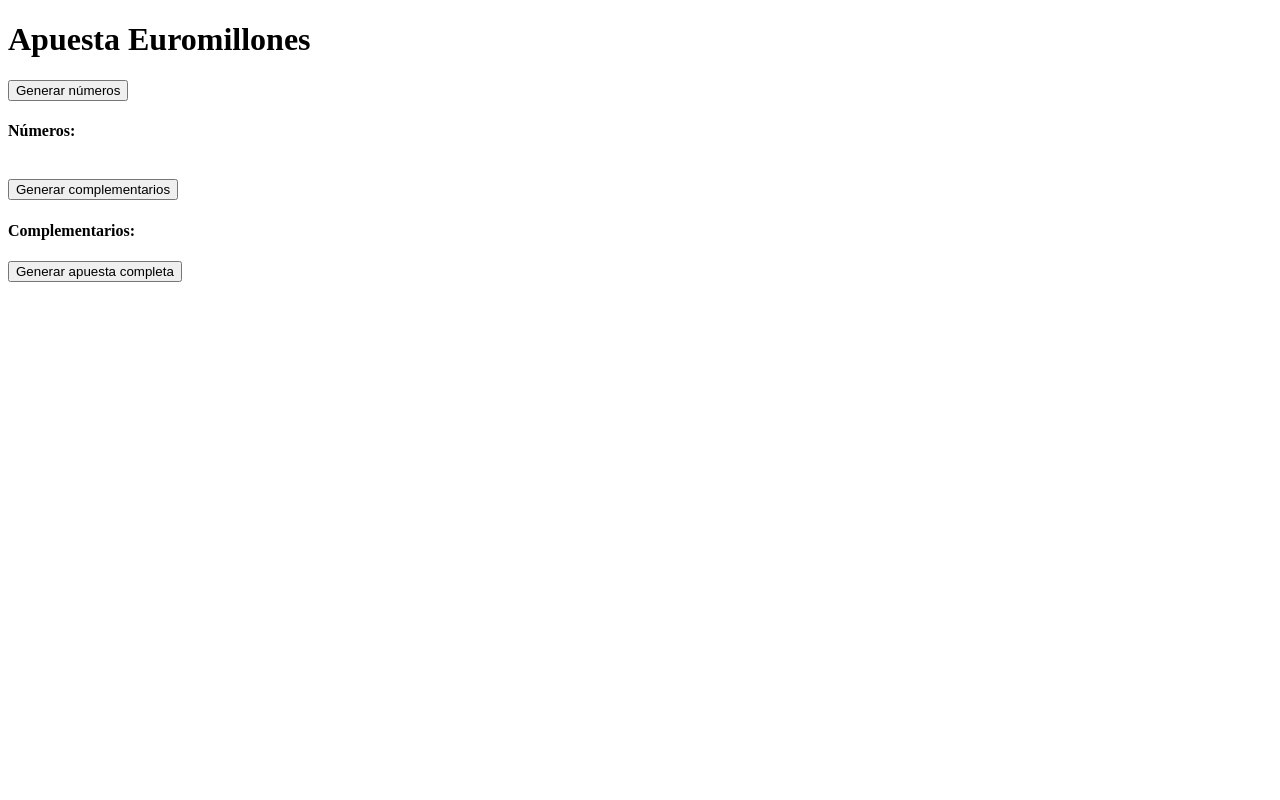
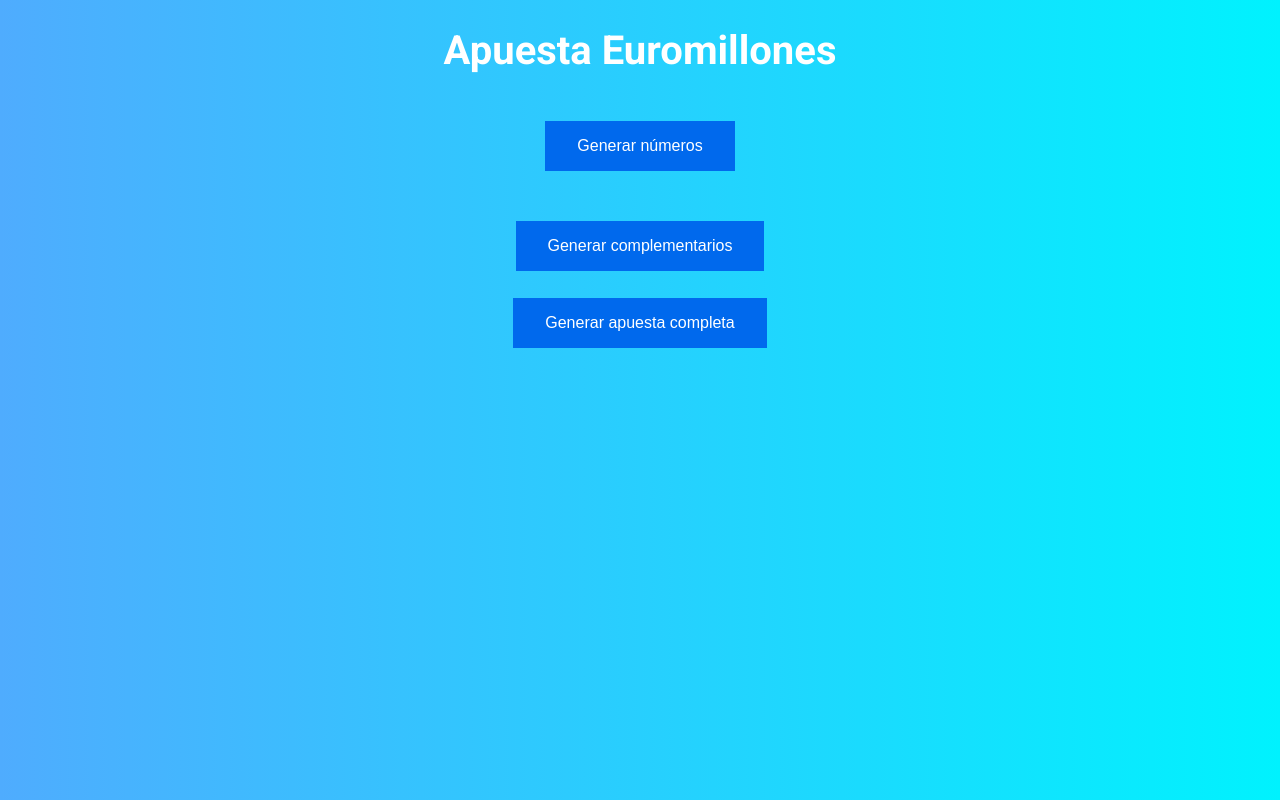
Before and after one commit to alzca1/bet-generator, a plain HTML site: page index.html in a window 1280 px wide. Drawn offline with Linux system fonts and the light colour scheme.

Commit message:
Add simple CSS styling

```diff
--- a/index.html
+++ b/index.html
@@ -1,24 +1,29 @@
 <!DOCTYPE html>
 <html lang="en">
   <head>
-    <title>Hello, world!</title>
+    <title>Bet Generator</title>
     <meta charset="utf-8" />
     <meta
       name="viewport"
       content="width=device-width, initial-scale=1, shrink-to-fit=no"
     />
+    <link href="https://fonts.googleapis.com/css?family=Roboto:400,700&display=swap" rel="stylesheet">
     <link rel="stylesheet" href="style.css" />
   </head>
 
   <body>
-    <h1>Apuesta Euromillones</h1>
-    <button class="combo-button-5">Generar números</button>
-    <h4>Números: <span class="combo-5"></span></h4>
-    <br>
-    <button class="combo-button-2">Generar complementarios</button>
-    <h4>Complementarios: <span class="combo-2"></span></h4>
+      <div class="container">
+          <h1>Apuesta Euromillones</h1>
+          <div class="bet-container">
+              <button class="combo-button-5">Generar números</button>
+              <h4><span class="combo-5"></span></h4>
+              <br>
+              <button class="combo-button-2">Generar complementarios</button>
+              <h4><span class="combo-2"></span></h4>
+              <button class="combo-button-3">Generar apuesta completa</button>
+          </div>
 
-    <button class="combo-button-3">Generar apuesta completa</button>
+      </div>
 
     <script src="app.js"></script>
   </body>
--- a/style.css
+++ b/style.css
@@ -0,0 +1,59 @@
+body {
+  margin: 0 auto;
+  font-size: 20px;
+ background-image: linear-gradient(to right, #4facfe 0%, #00f2fe 100%);
+  font-family: "Roboto";
+}
+
+.container {
+  width: 80%;
+  margin: 20px auto;
+
+}
+
+.bet-container {
+  text-align: center;
+  padding: 20px;
+}
+
+span {
+  color: white;
+  font-weight: 400;
+}
+
+h1 {
+  text-align: center;
+  color: white;
+}
+
+button {
+  display: inline-block;
+  border: none;
+  padding: 1rem 2rem;
+  margin: 0;
+  text-decoration: none;
+  background: #0069ed;
+  color: #ffffff;
+  font-family: sans-serif;
+  font-size: 1rem;
+  cursor: pointer;
+  text-align: center;
+  transition: background 250ms ease-in-out, transform 150ms ease;
+  -webkit-appearance: none;
+  -moz-appearance: none;
+
+}
+
+button:hover,
+button:focus {
+  background: #0053ba;
+}
+
+button:focus {
+  outline: 1px solid #fff;
+  outline-offset: -4px;
+}
+
+button:active {
+  transform: scale(0.99);
+}
```
